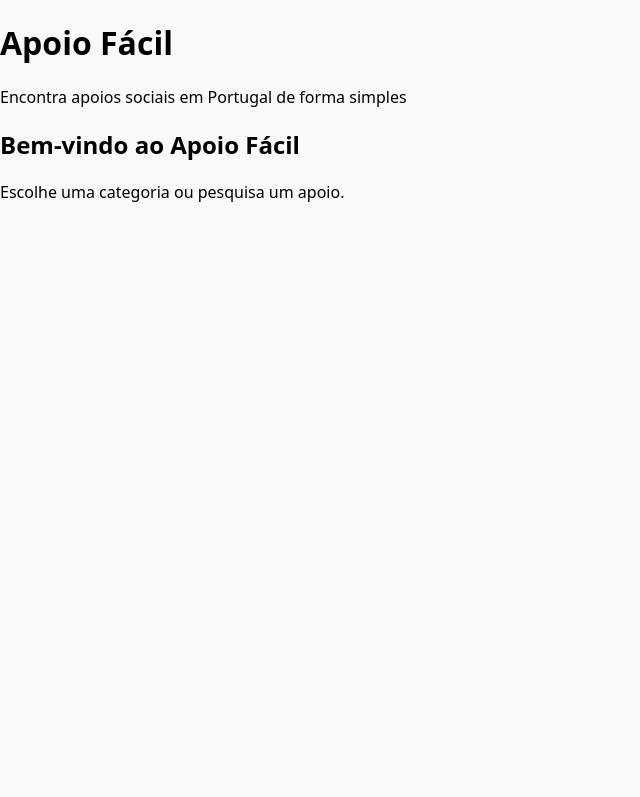
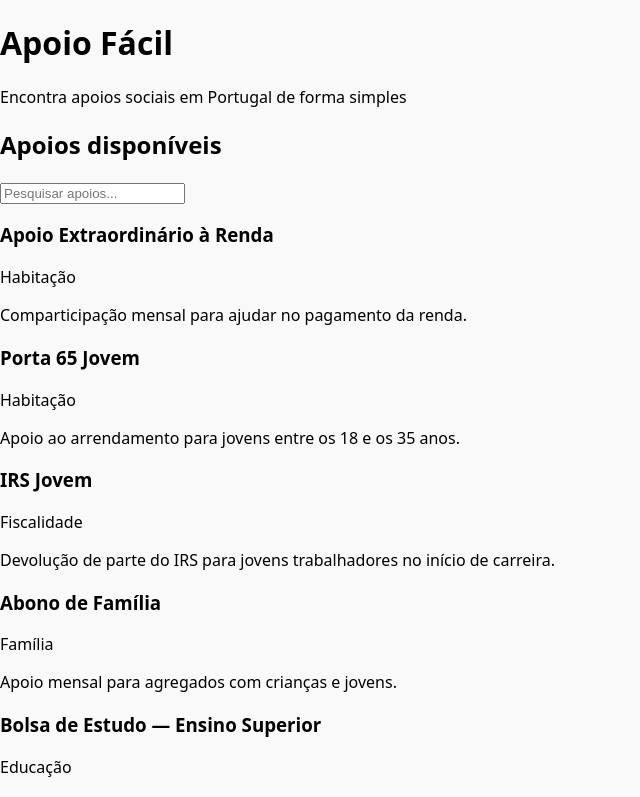
Before and after one commit to Daniela-Padilha/apoio-facil, a React (Vite) app: page / in a window 1280 px wide. Shown: the top 797 px of the page, without its empty margins (0-640 px from the left). Built offline with nearby package versions, Linux system fonts and the light colour scheme.

Commit message:
added search by keyword

```diff
--- a/src/pages/Home.jsx
+++ b/src/pages/Home.jsx
@@ -1,8 +1,33 @@
+import { useState } from "react";
+import apoios from "../data/apoios.json";
+import ApoioCard from "../components/ApoioCard";
+
 function Home() {
+	const [searchTerm, setSearchTerm] = useState("");
+
+	const filteredApoios = apoios.filter((apoio) => {
+		const text = `${apoio.nome} ${apoio.descricao} ${apoio.categoria}`.toLowerCase();
+		return (text.includes(searchTerm.toLowerCase()));
+	});
+
 	return (
 		<div>
-			<h2>Bem-vindo ao Apoio Fácil</h2>
-			<p>Escolhe uma categoria ou pesquisa um apoio.</p>
+			<h2>Apoios disponíveis</h2>
+			<input
+				type="text"
+				placeholder="Pesquisar apoios..."
+				value={searchTerm}
+				onChange={(e) => setSearchTerm(e.target.value)}
+			>
+			</input>
+
+			{filteredApoios.map((apoio) => (
+				<ApoioCard key={apoio.id} apoio={apoio} />
+			))}
+
+			{filteredApoios.length === 0 && (
+				<p>Nenhum apoio encontrado.</p>
+			)}
 		</div>
 	);
 }
```
